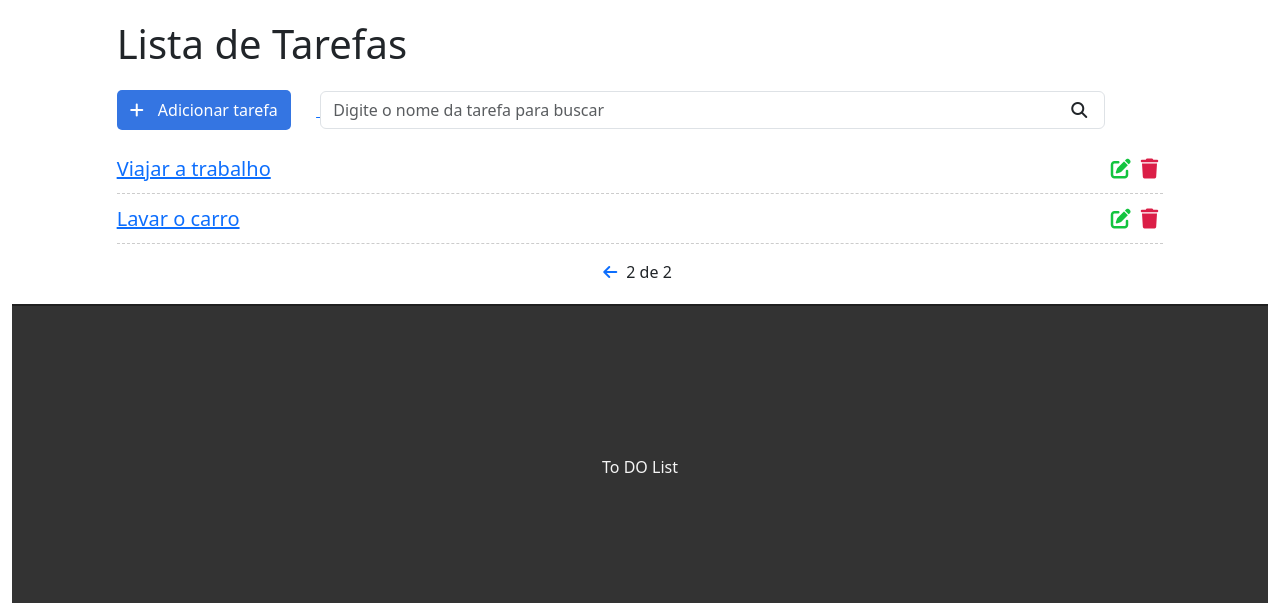
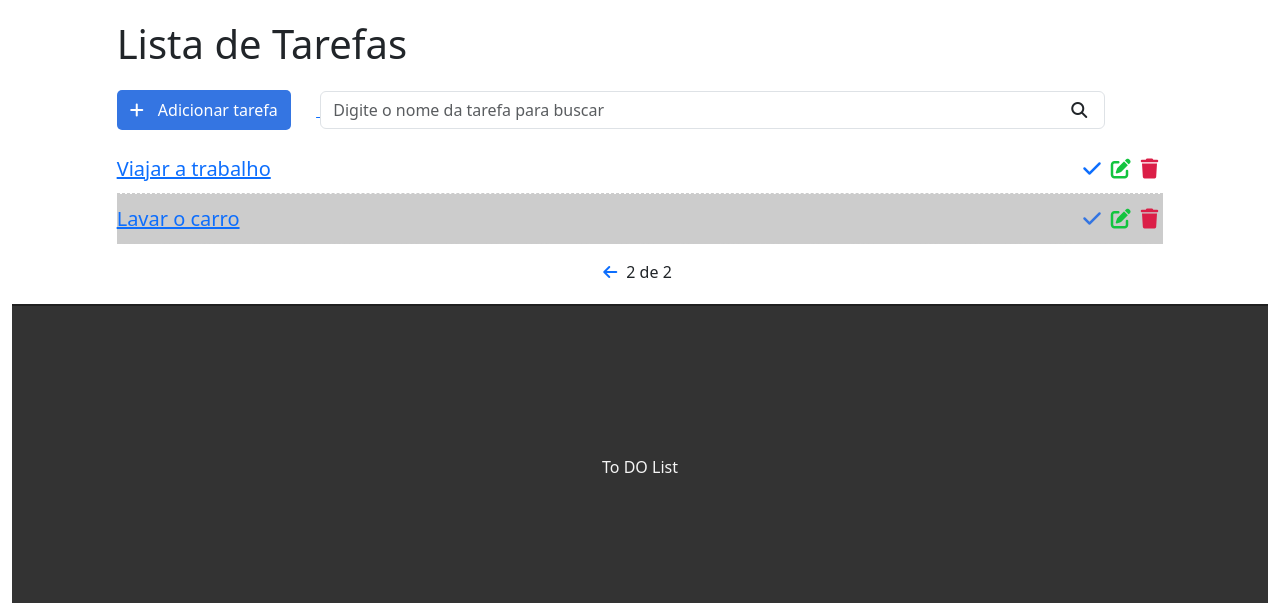
Before and after one commit to MatheusMcod/ToDoList, a Django app: page /?page=2 in a window 1280 px wide. Shown: the part 57-660 px from the top of the page. Run offline with Django 4.2, Linux system fonts and the light colour scheme; a user stored in the database is signed in; data comes from the database, SQL or seed files in the repository; both versions use the stored data as it was after the commit; some libraries are stand-ins or nearby versions.

Commit message:
Concluir Tarefa

```diff
--- a/ToDoList/tasks/static/css/style.css
+++ b/ToDoList/tasks/static/css/style.css
@@ -62,7 +62,12 @@
     border-bottom: 1px dashed #ccc;
 }
 
-.fa-solid.fa-trash, .fa-solid.fa-edit {
+.task-item.done {
+    background-color: #ccc;
+}
+
+
+.fa-solid.fa-trash, .fa-solid.fa-edit, .fa-solid.fa-check {
     cursor: pointer;
     margin: 5px;
     font-size: 20px;
@@ -75,6 +80,14 @@
 
 .fa-solid.fa-edit {
     color: #13c43f;
+}
+
+.done .fa-solid.fa-check {
+    color: #ccc;
+}
+
+.done .fa-solid.fa-check {
+    color: #3475e2;
 }
 
 /* Search */
--- a/ToDoList/tasks/templates/tasks/list.html
+++ b/ToDoList/tasks/templates/tasks/list.html
@@ -27,10 +27,15 @@
 
     <ul class="task-list">
     {%  for task in tasks%}
-        <li class="task-item">
-            <span><a href="/task/{{task.id}}">{{task.title}}</a></span>
-            <a href="delete/{{task.id}}" class="delete-btn"><span><i class="fa-solid fa-trash"></i></a>
-            <a href="edit/{{task.id}}"><span><i class="fa-solid fa-edit"></i></a>
+        {%if task.done == 'doing'%}
+            <li class="task-item">
+        {%else%}
+            <li class="task-item done">
+        {%endif%}
+                <span><a href="/task/{{task.id}}">{{task.title}}</a></span>
+                <a href="delete/{{task.id}}" class="delete-btn"><span><i class="fa-solid fa-trash"></i></a>
+                <a href="edit/{{task.id}}"><span><i class="fa-solid fa-edit"></i></a>
+                <a href="changestatus/{{task.id}}"><span><i class="fa-solid fa-check"></i></a>
         </li>
     {% endfor %}
     </ul>
--- a/ToDoList/tasks/urls.py
+++ b/ToDoList/tasks/urls.py
@@ -7,6 +7,7 @@ urlpatterns = [
     path('task/<int:id>', views.taskView, name='task-view'),
     path('newtask/', views.newTask, name="new-task"),
     path('edit/<int:id>', views.editTask, name="edit-task"),
+    path('changestatus/<int:id>', views.changeStatus, name="change-status"),
     path('delete/<int:id>', views.deleteTask, name="delete-task"),
     path('yourname/<str:name>',views.yourName, name='your-name'),
 ]
--- a/ToDoList/tasks/views.py
+++ b/ToDoList/tasks/views.py
@@ -72,6 +72,19 @@ def deleteTask(request, id):
 
     return redirect('/')
 
+@login_required
+def changeStatus(request, id):
+    task = get_object_or_404(Task,pk=id)
+
+    if(task.done == 'doing'):
+        task.done = 'done'
+    else:
+        task.done = 'doing'
+
+    task.save()
+
+    return redirect('/')
+
 def helloWorld(request):
     return HttpResponse('Hello World')
 
```
Also changed, not shown: ToDoList/db.sqlite3.
